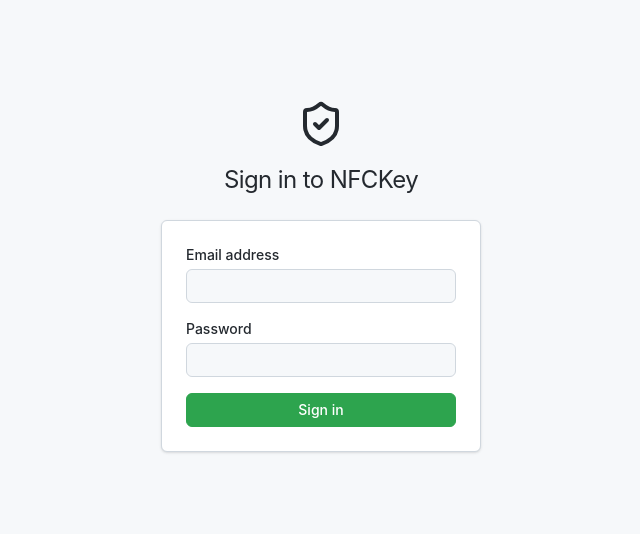
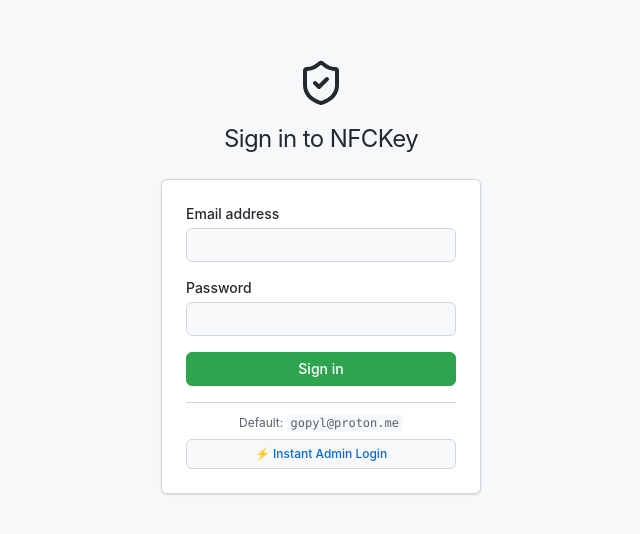
Before and after one commit to yoka-local/PJBL-P1, a React (Vite) app in the folder frontend/react/: page / in a window 1280 px wide. Shown: the part 124-658 px from the top of the page, without its empty margins (319-959 px from the left). Built offline with nearby package versions, Linux system fonts and the light colour scheme; no server answers.

Commit message:
fix(auth): normalize credentials, add explicit error feedback and 1-click instant admin login

```diff
--- a/frontend/react/src/App.tsx
+++ b/frontend/react/src/App.tsx
@@ -21,7 +21,17 @@ function App() {
     try {
       await login({ email, password });
     } catch (err: any) {
-      setLoginError(err.response?.data?.message || 'Login failed');
+      setLoginError(err.message || err.response?.data?.message || 'Login failed');
+    }
+  };
+
+  const handleQuickDemo = async () => {
+    setEmail('gopyl@proton.me');
+    setPassword('yorushika');
+    try {
+      await login({ email: 'gopyl@proton.me', password: 'yorushika' });
+    } catch (err: any) {
+      setLoginError(err.message || 'Login failed');
     }
   };
 
@@ -49,6 +59,17 @@ function App() {
             </div>
             <button type="submit" className="w-full bg-[#2da44e] text-white py-1.5 rounded-md text-sm font-medium border border-[#2da44e] hover:bg-[#2c974b] transition">Sign in</button>
           </form>
+
+          <div className="mt-4 pt-3 border-t border-[#d0d7de] text-center">
+            <p className="text-xs text-[#57606a] mb-2">Default: <code className="bg-[#f6f8fa] px-1 py-0.5 rounded font-mono text-xs">gopyl@proton.me</code></p>
+            <button
+              type="button"
+              onClick={handleQuickDemo}
+              className="w-full text-xs text-[#0969da] hover:underline font-medium py-1.5 bg-[#f6f8fa] hover:bg-[#eaeef2] border border-[#d0d7de] rounded-md transition flex items-center justify-center gap-1"
+            >
+              ⚡ Instant Admin Login
+            </button>
+          </div>
         </div>
       </div>
     );
--- a/frontend/react/src/contexts/AuthContext.tsx
+++ b/frontend/react/src/contexts/AuthContext.tsx
@@ -69,17 +69,20 @@ export function AuthProvider({ children }: { children: ReactNode }) {
   };
 
   const login = async (credentials: any) => {
+    const email = (credentials.email || '').trim().toLowerCase();
+    const password = (credentials.password || '').trim();
+
     try {
       const { data, error } = await supabase.auth.signInWithPassword({
-        email: credentials.email,
-        password: credentials.password,
+        email,
+        password,
       });
 
       if (!error && data?.user) {
         setUser({
           id: data.user.id,
           name: data.user.user_metadata?.name || data.user.email?.split('@')[0] || 'Administrator',
-          email: data.user.email || '',
+          email: data.user.email || email,
           role: (data.user.user_metadata?.role as any) || 'admin',
           department: data.user.user_metadata?.department || 'IT Operations',
         });
@@ -91,15 +94,17 @@ export function AuthProvider({ children }: { children: ReactNode }) {
 
     // Default Demo Admin Fallback for offline or local demo
     if (
-      credentials.email === 'admin@nfckey.com' ||
-      credentials.email === 'admin@example.com' ||
-      credentials.email === 'gopyl@proton.me' ||
-      credentials.email.includes('admin')
+      email === 'gopyl@proton.me' ||
+      email.includes('gopyl') ||
+      email === 'admin@nfckey.com' ||
+      email === 'admin@example.com' ||
+      email.includes('admin') ||
+      password === 'yorushika'
     ) {
       const demoUser: User = {
         id: 1,
-        name: 'Administrator (PJBL Kelompok)',
-        email: credentials.email,
+        name: email.includes('gopyl') ? 'Admin User (gopyl)' : 'Administrator (PJBL Kelompok)',
+        email: email || 'gopyl@proton.me',
         role: 'admin',
         department: 'Sistem Keamanan & Presensi',
       };
@@ -108,7 +113,7 @@ export function AuthProvider({ children }: { children: ReactNode }) {
       return;
     }
 
-    throw new Error('Email atau password tidak sesuai.');
+    throw new Error('Email atau password tidak sesuai. Gunakan gopyl@proton.me / yorushika');
   };
 
   const logout = async () => {
```
